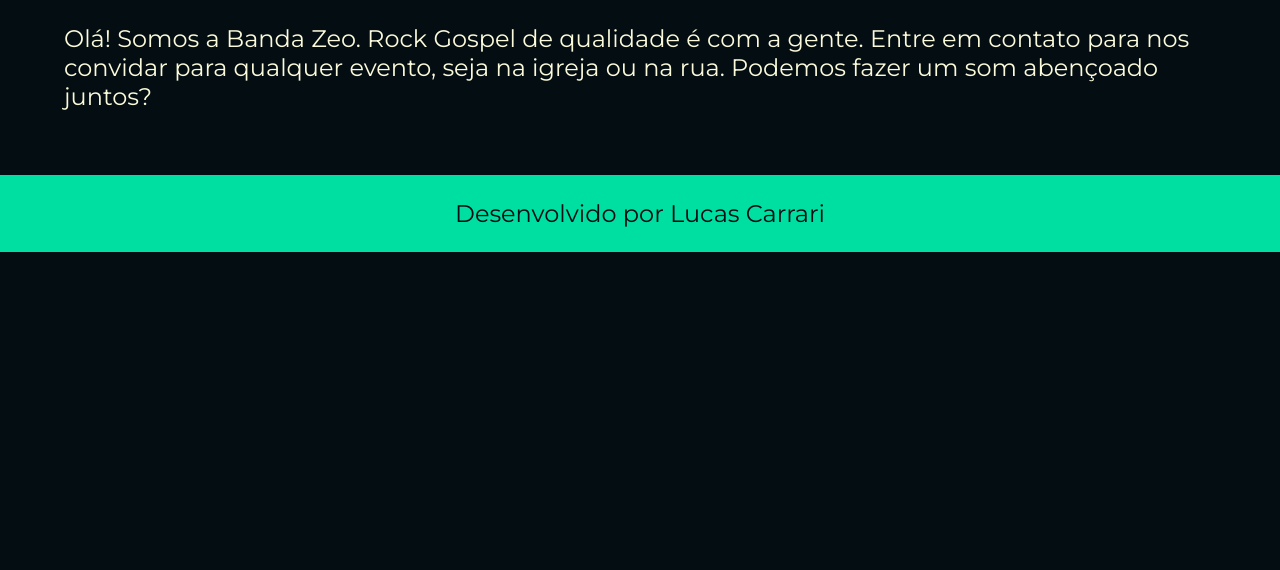
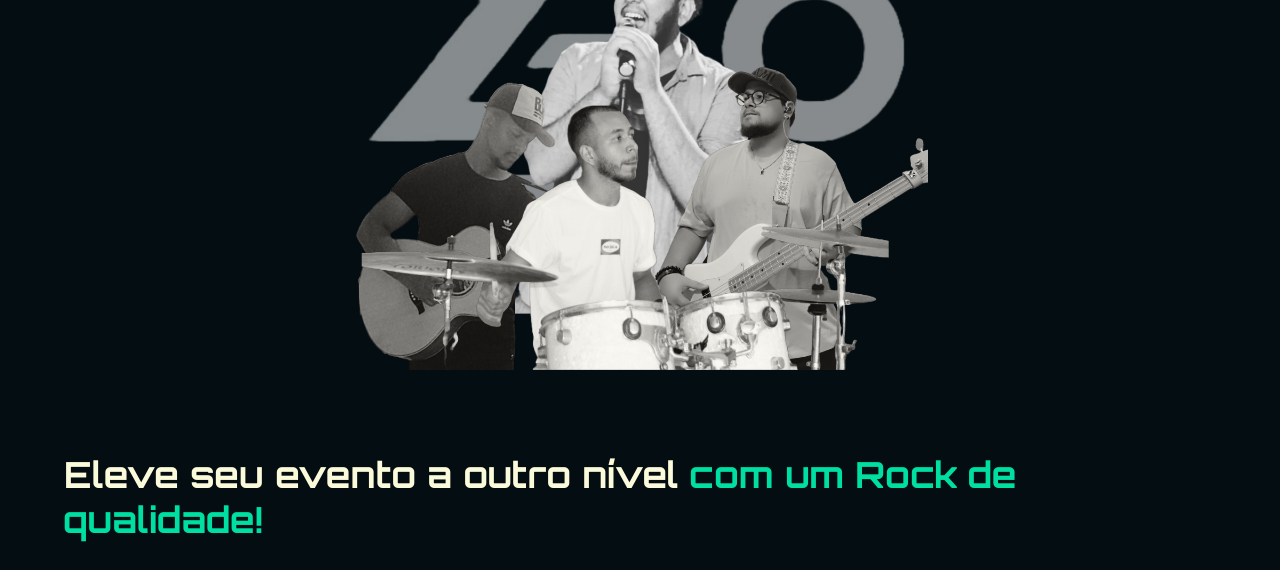
Before and after one commit to lucascarrari/banda_zeo, a plain HTML site: page Index.html in a window 1280 px wide. Shown: the part 555-1125 px from the top of the page. Before the commit the page ends 807 px from the top, so only its background shows below. Drawn offline with Linux system fonts and the light colour scheme.

Commit message:
Mudanças no css

```diff
--- a/Index.html
+++ b/Index.html
@@ -42,7 +42,7 @@
 
         </section>
 
-        <img class="foto" src="./assets/" alt="Foto de Banda Zeo"/> <!-- Imagem de Lucas Carrari -->
+        <img class="foto" src="./assets/Foto Banda Zeo.png" alt="Foto de Banda Zeo"/> <!-- Imagem de Lucas Carrari -->
 
     </main>
     <footer>
```
Also changed, not shown: about.html (+1 -1 lines), assets/Foto Banda Zeo.png (added).
